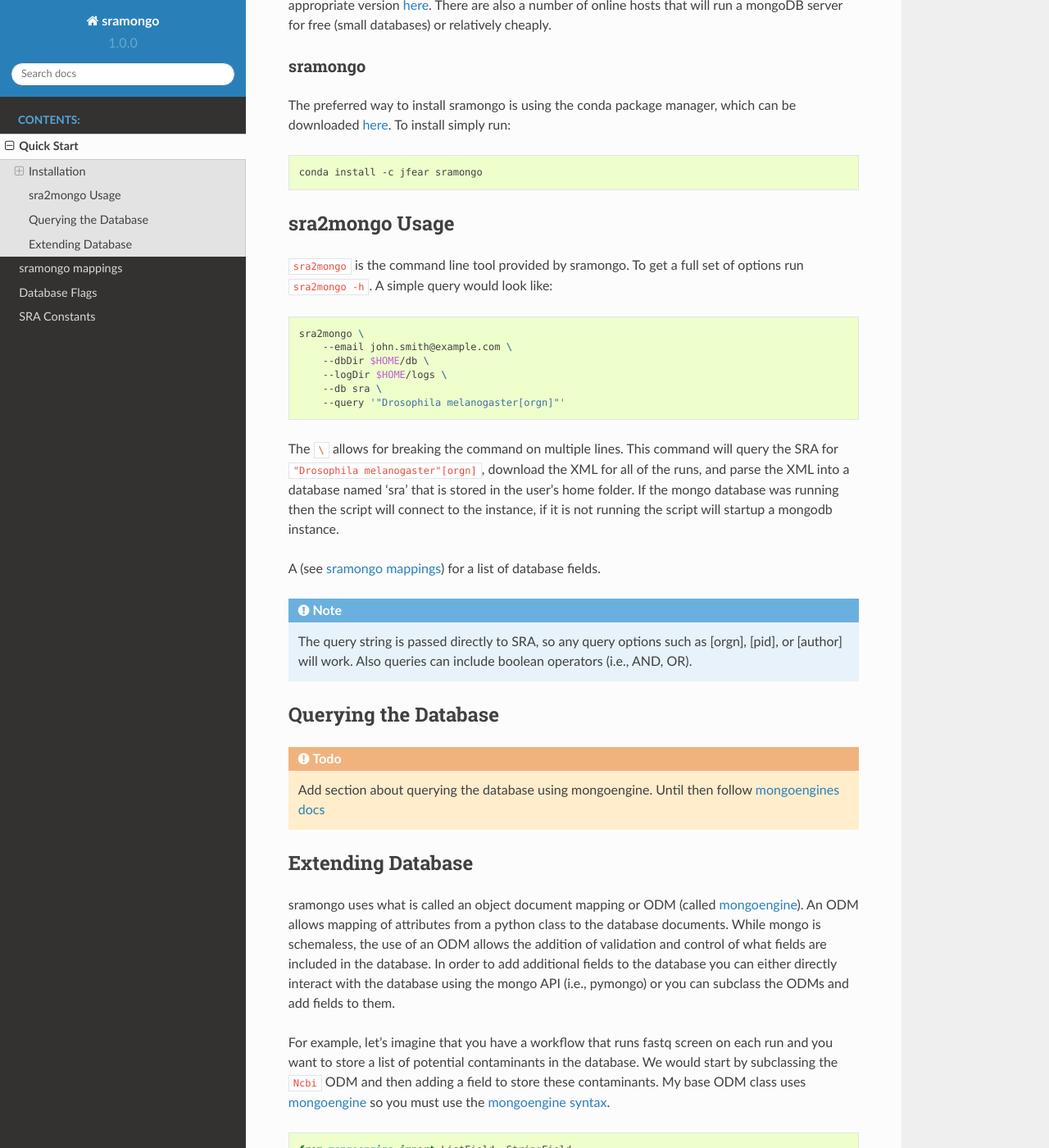
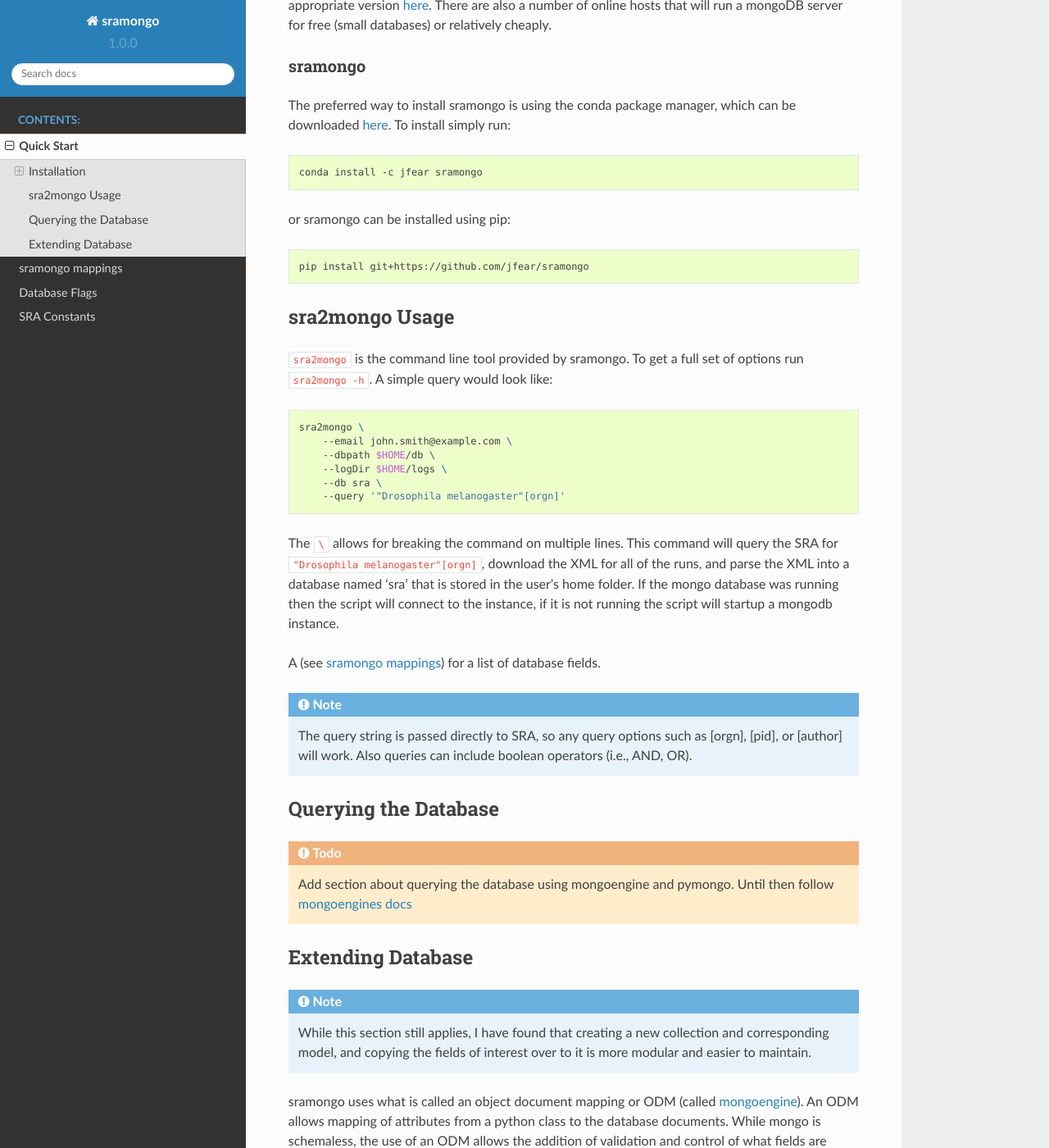
Before and after one commit to jfear/sramongo, a Sphinx documentation site: the page built from docs/quickStart.rst, in a window 1280 px wide and 1400 px high, scrolled down 295 px. Shown: the whole window at 82% size. Built offline with Sphinx 7.4.7 and the Read the Docs theme 2.0.0, drawn with Linux system fonts in a browser that asks for light colours.

Commit message:
Updates quickstart to fix typos on sra2mongo command.

```diff
--- a/docs/quickStart.rst
+++ b/docs/quickStart.rst
@@ -24,6 +24,13 @@ run:
 
     conda install -c jfear sramongo
 
+or sramongo can be installed using pip:
+
+.. code:: bash
+
+    pip install git+https://github.com/jfear/sramongo
+
+
 sra2mongo Usage
 ---------------
 
@@ -34,10 +41,10 @@ options run ``sra2mongo -h``. A simple query would look like:
 
    sra2mongo \
        --email john.smith@example.com \
-       --dbDir $HOME/db \
+       --dbpath $HOME/db \
        --logDir $HOME/logs \
        --db sra \
-       --query '"Drosophila melanogaster[orgn]"'
+       --query '"Drosophila melanogaster"[orgn]'
 
 The ``\`` allows for breaking the command on multiple lines. This command will
 query the SRA for ``"Drosophila melanogaster"[orgn]``, download the XML for all
@@ -57,11 +64,17 @@ Querying the Database
 ---------------------
 
 .. todo::
-    Add section about querying the database using mongoengine. Until then follow
+    Add section about querying the database using mongoengine and pymongo. Until
+    then follow
     `mongoengines docs <http://docs.mongoengine.org/guide/querying.html>`__
 
 Extending Database
 ------------------
+
+.. note::
+    While this section still applies, I have found that creating a new
+    collection and corresponding model, and copying the fields of interest over
+    to it is more modular and easier to maintain.
 
 sramongo uses what is called an object document mapping or ODM (called
 mongoengine_). An ODM allows mapping of attributes from a python class to the
```
